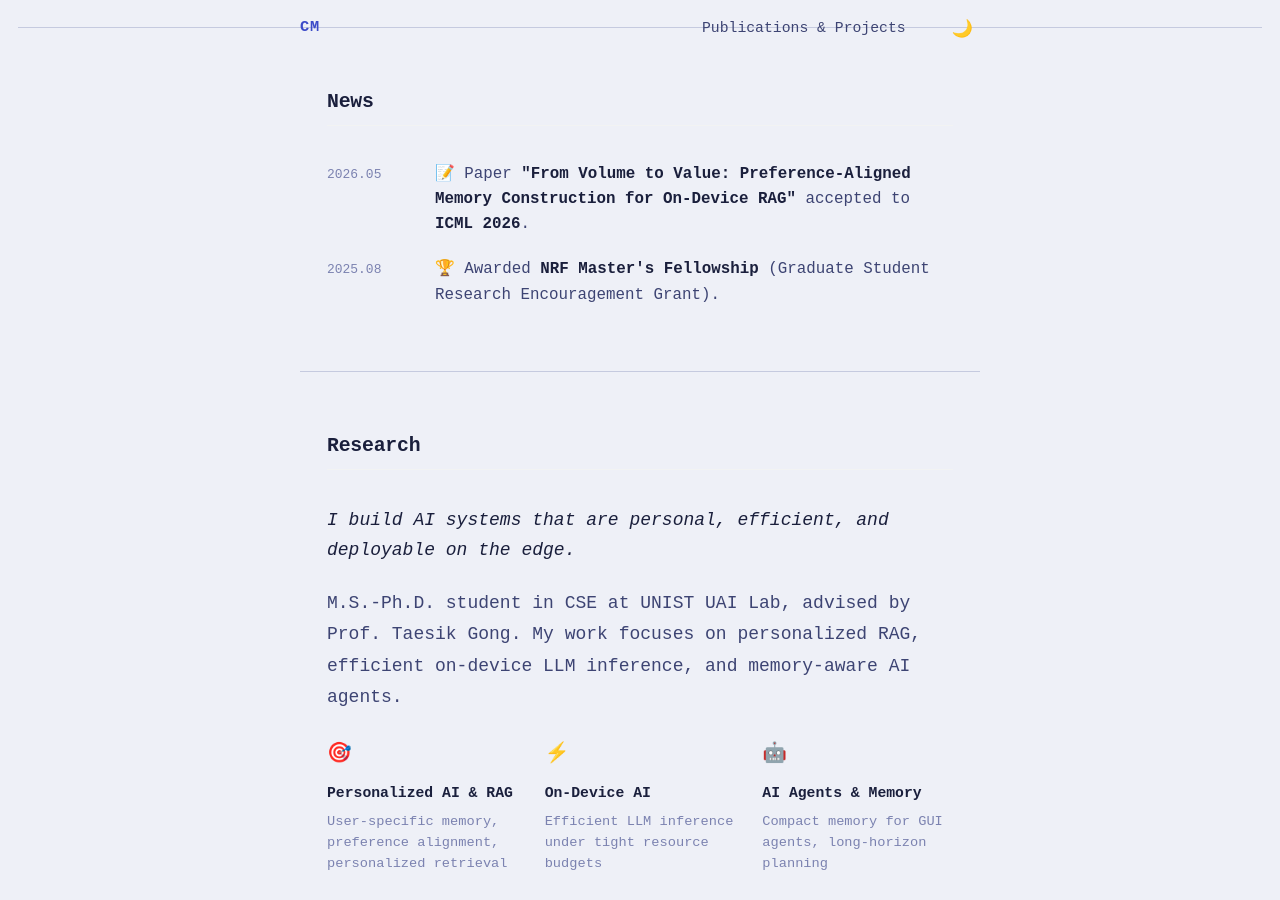
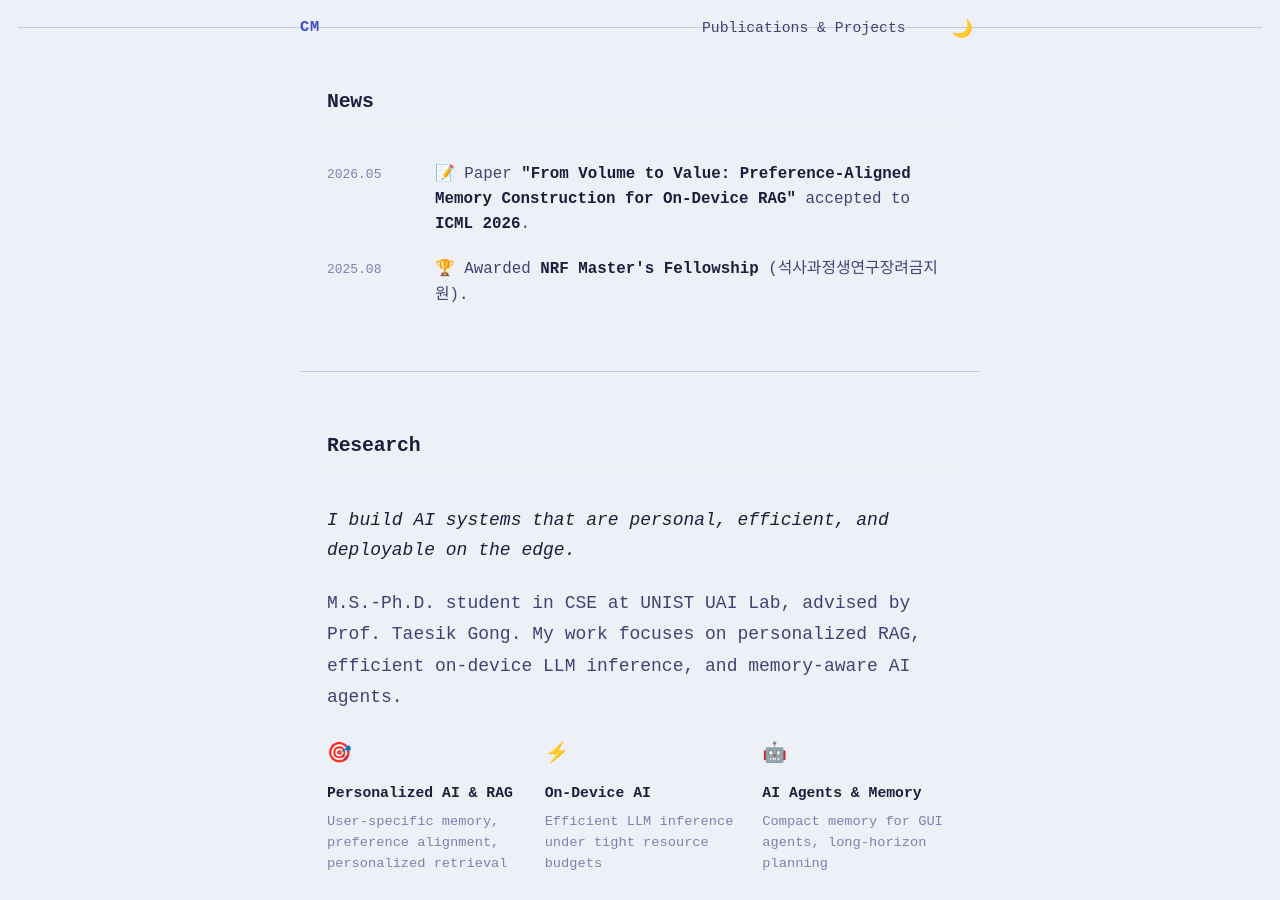
Before and after one commit to CkdalsKong/CkdalsKong.github.io, a Jekyll site: the page built from _pages/about.md, in a window 1280 px wide and 900 px high, scrolled down 596 px. Built offline with Jekyll 4.4.1, drawn with Linux system fonts in a browser that asks for light colours; a script bundle is joined from its source files by our own code; library files that are not in the unit come from our copies.

Commit message:
Update NRF Fellowship description to Korean

```diff
--- a/_pages/about.md
+++ b/_pages/about.md
@@ -41,7 +41,7 @@ redirect_from:
     </div>
     <div class="news-item">
       <span class="news-date">2025.08</span>
-      <span class="news-text">🏆 Awarded <strong>NRF Master's Fellowship</strong> (Graduate Student Research Encouragement Grant).</span>
+      <span class="news-text">🏆 Awarded <strong>NRF Master's Fellowship</strong> (석사과정생연구장려금지원).</span>
     </div>
   </div>
 </section>
```
